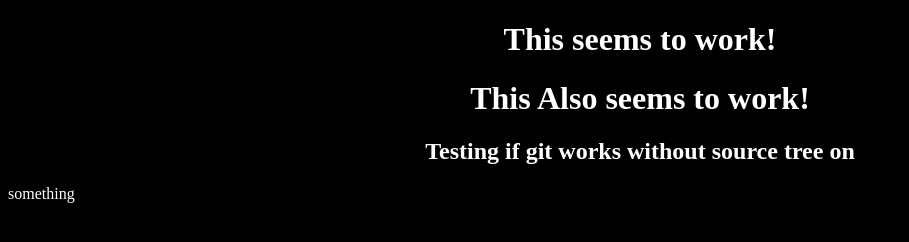
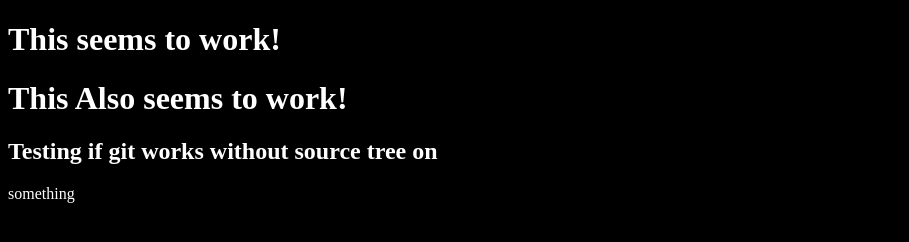
Before and after one commit to RahulRameshUL/SonarTest, a plain HTML site: page index.html in a window 1280 px wide. Shown: the whole page, without its empty margins (0-909 px from the left). Drawn offline with Linux system fonts and the light colour scheme.

Commit message:
Update index.html

```diff
--- a/index.html
+++ b/index.html
@@ -6,9 +6,9 @@
 	<title>Test Site</title>
 </head>
 <body>
-<center><h1> This seems to work!</h1></center>
-<center><h1> This Also seems to work!</h1></center>
-<center><h2> Testing if git works without source tree on </h2></center>
+<h1> This seems to work!</h1>
+<h1> This Also seems to work!</h1>
+<h2> Testing if git works without source tree on </h2>
 <div>
 	<p>something</p>
 </div>
```
